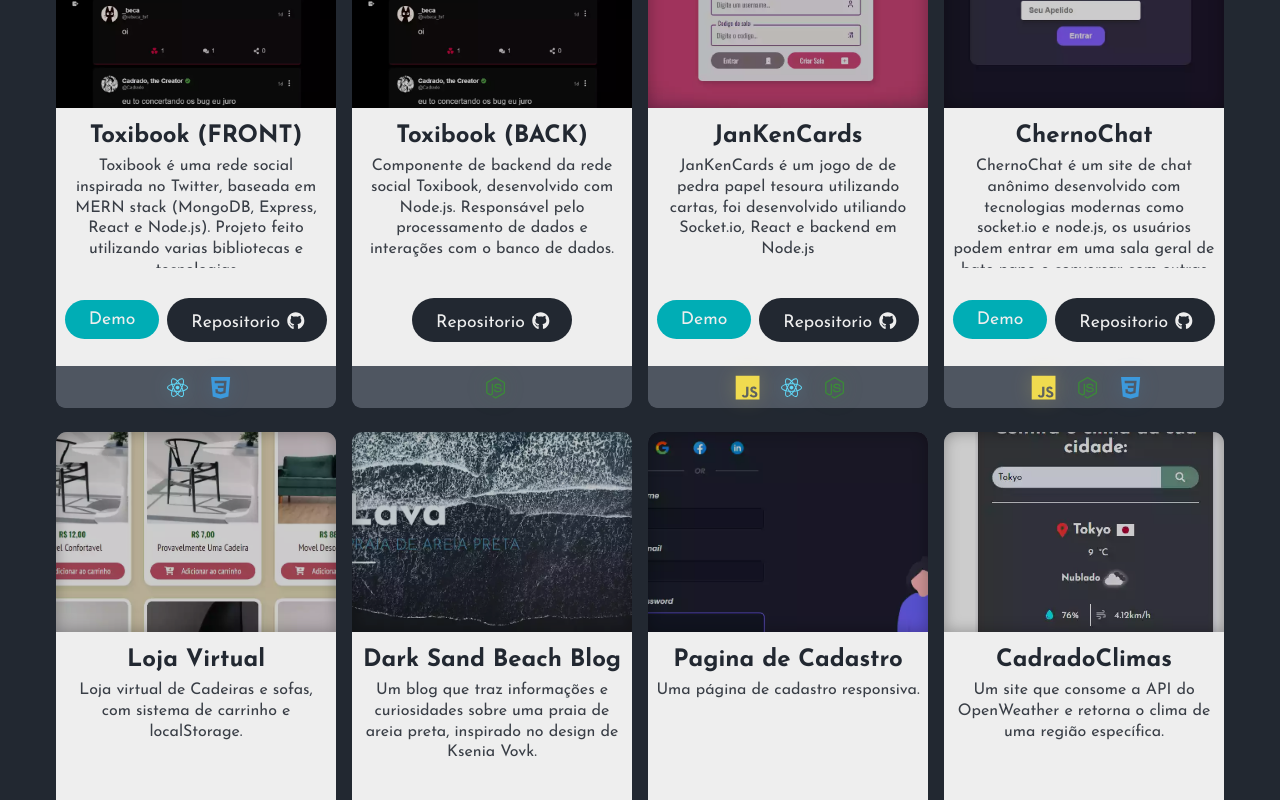
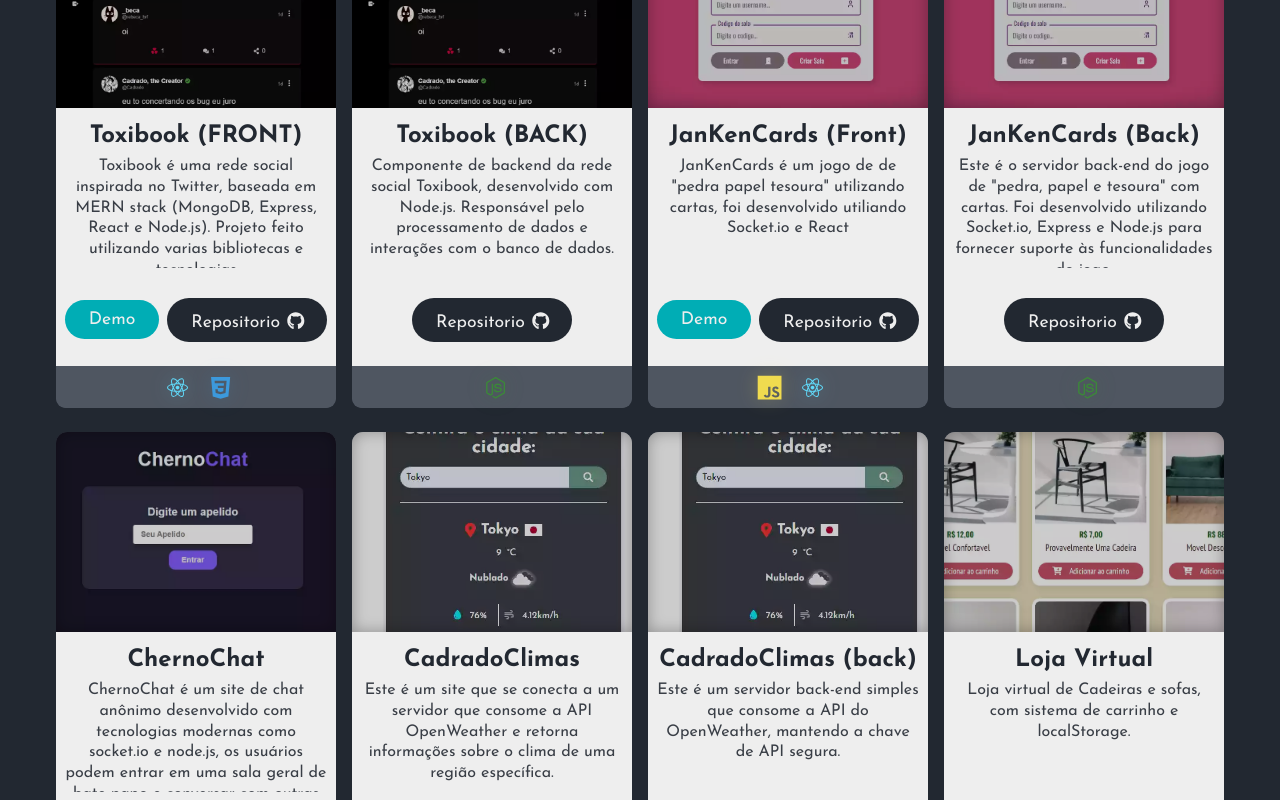
Before and after one commit to Artu-Dev/portifolio, a React (Vite) app: page / in a window 1280 px wide. Shown: the part 2600-3400 px from the top of the page. Built offline with nearby package versions, Linux system fonts and the light colour scheme; a web font is replaced by a local one.

Commit message:
fix projects

```diff
--- a/src/components/pages/projects/Projetos.jsx
+++ b/src/components/pages/projects/Projetos.jsx
@@ -26,15 +26,24 @@ const Projetos = [
     repo: "https://github.com/Artu-Dev/ToxibookBACK",
   },
   {
-    nome: "JanKenCards",
+    nome: "JanKenCards (Front)",
     img: images.jankencardsIMG,
-    desc: "JanKenCards é um jogo de de pedra papel tesoura utilizando cartas, foi desenvolvido utiliando Socket.io, React e backend em Node.js",
+    desc: "JanKenCards é um jogo de de \"pedra papel tesoura\" utilizando cartas, foi desenvolvido utiliando Socket.io e React",
     tech: [
       { classe: "JavaScript", icone: <IoLogoJavascript />},
       { classe: "ReactJS", icone: <DiReact /> },
+    ],
+    link: "https://jankencards.vercel.app/",
+    repo: "https://github.com/Artu-Dev/rps-front",
+  },
+  {
+    nome: "JanKenCards (Back)",
+    img: images.jankencardsIMG,
+    desc: "Este é o servidor back-end do jogo de \"pedra, papel e tesoura\" com cartas. Foi desenvolvido utilizando Socket.io, Express e Node.js para fornecer suporte às funcionalidades do jogo.",
+    tech: [
       { classe: "NodeJs", icone: <DiNodejsSmall /> },
     ],
-    link: "https://jankencards.vercel.app/",
+    link: null,
     repo: "https://github.com/Artu-Dev/rps-front",
   },
   {
@@ -49,25 +58,22 @@ const Projetos = [
     link: "https://chernochat.glitch.me/",
     repo: "https://github.com/Artu-Dev/Chernochat",
   },
-  // {
-  //   nome: "OpServices Dashboard Clone",
-  //   img: images.opservicesIMG,
-  //   desc: "Um site estático que replica a página de dashboard da transportadora OpServices, com um foco especial no aprendizado do uso da biblioteca Chart.js.",
-  //   tech: [
-  //     { classe: "CSS", icone: <DiCss3 /> },
-  //     { classe: "JavaScript", icone: <IoLogoJavascript /> },
-  //   ],
-  //   link: "https://artu-dev.github.io/testes/OpServices%20Clone/",
-  //   repo: "https://github.com/Artu-Dev/testes/tree/main/OpServices%20Clone",
-  // },
-  // {
-  //   nome: "SPA com JavaScript puro",
-  //   img: images.spajsIMG,
-  //   desc: "Um site básico que explica o que é uma SPA (Single-Page Application), com um exemplo prático construído apenas com JavaScript.",
-  //   tech: [{ classe: "JavaScript", icone: <IoLogoJavascript /> }],
-  //   link: "https://artu-dev.github.io/testes/spa/",
-  //   repo: "https://github.com/Artu-Dev/testes/tree/main/spa",
-  // },
+  {
+    nome: "CadradoClimas",
+    img: images.apiIMG,
+    desc: "Este é um site que se conecta a um servidor que consome a API OpenWeather e retorna informações sobre o clima de uma região específica.",
+    tech: [{ classe: "JavaScript", icone: <IoLogoJavascript /> }],
+    link: "https://cadradoclimas.netlify.app/",
+    repo: "https://github.com/Artu-Dev/Projeto-API-clima",
+  },
+  {
+    nome: "CadradoClimas (back)",
+    img: images.apiIMG,
+    desc: "Este é um servidor back-end simples que consome a API do OpenWeather, mantendo a chave de API segura.",
+    tech: [{ classe: "NodeJs", icone: <DiNodejsSmall /> }],
+    link: null,
+    repo: "https://github.com/Artu-Dev/cadradoClimas-BACK",
+  },
   {
     nome: "Loja Virtual",
     img: images.storeIMG,
@@ -109,14 +115,6 @@ const Projetos = [
     link: "https://artu-dev.github.io/Pagina-de-Cadastro/",
     repo: "https://github.com/Artu-Dev/Pagina-de-Cadastro",
   },
-  {
-    nome: "CadradoClimas",
-    img: images.apiIMG,
-    desc: "Um site que consome a API do OpenWeather e retorna o clima de uma região específica.",
-    tech: [{ classe: "JavaScript", icone: <IoLogoJavascript /> }],
-    link: "https://cadradoclimas.netlify.app/",
-    repo: "https://github.com/Artu-Dev/Projeto-API-clima",
-  },
   // {
   //   nome: "Galeria SASS",
   //   img: images.galeriaIMG,
```
